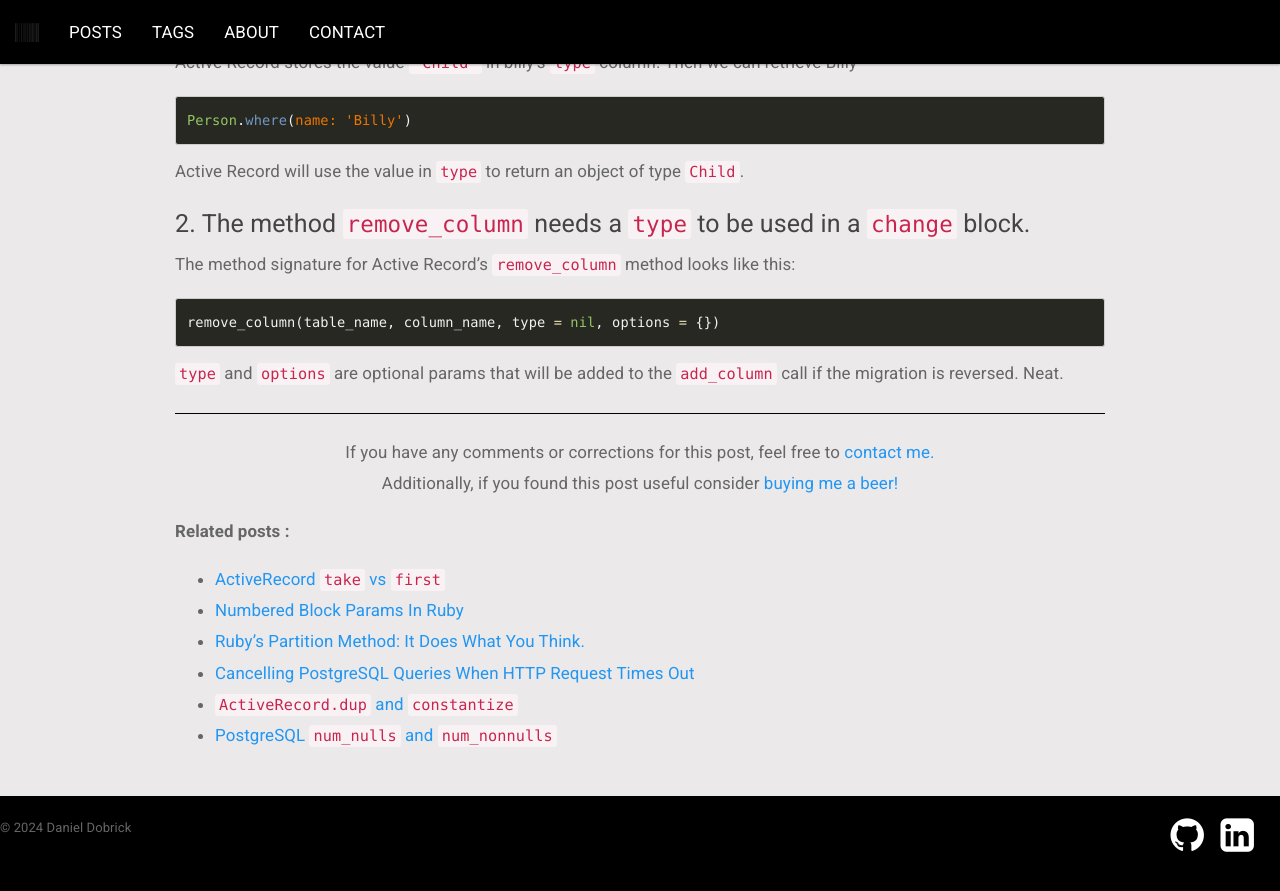
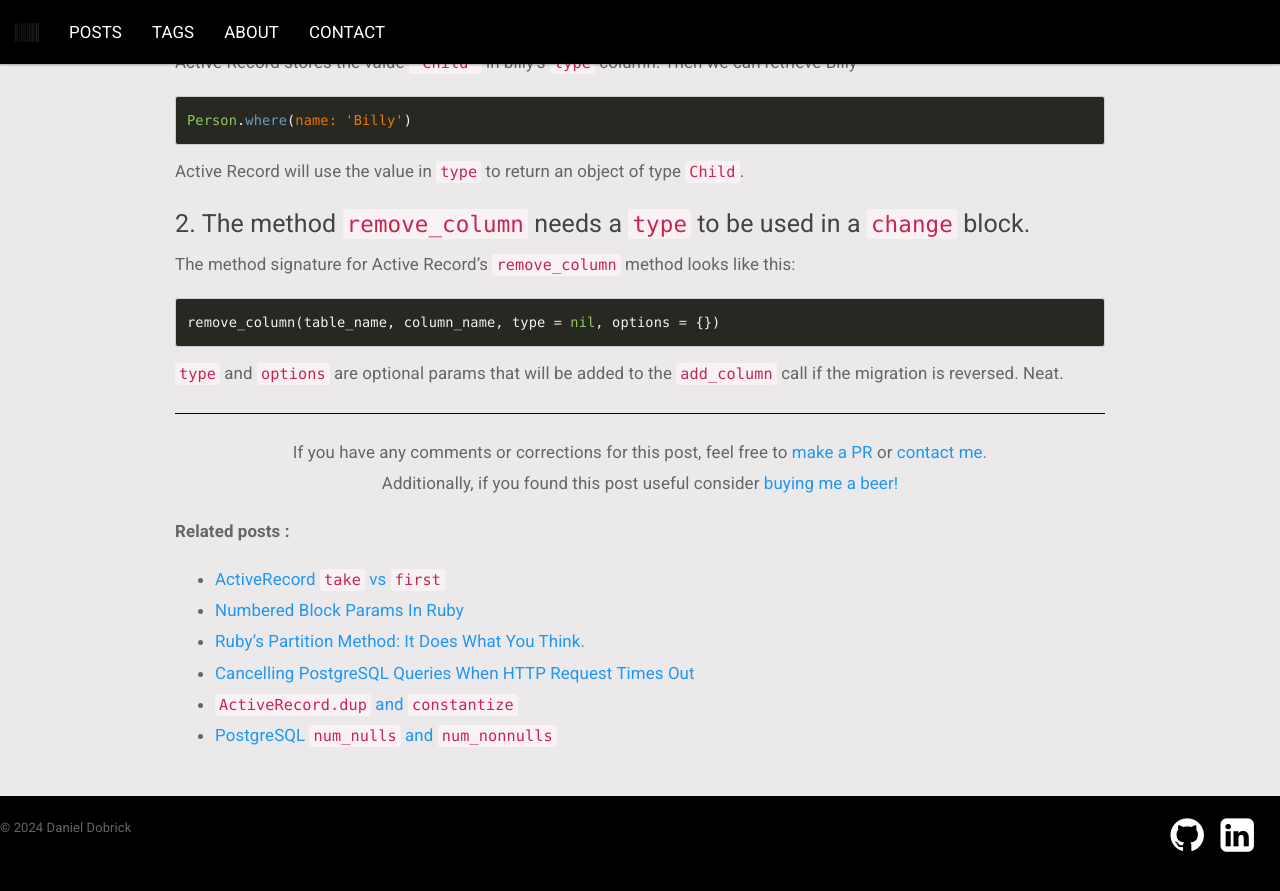
Before and after one commit to DanDobrick/blog, a Jekyll site: the page built from _posts/2020-07-13-active-record-remove-column.md, in a window 1280 px wide and 900 px high, scrolled down 1012 px. Shown: the top 891 px of the window. Built offline with Jekyll 4.4.1, drawn with Linux system fonts in a browser that asks for light colours.

Commit message:
PRs Welcome

```diff
--- a/_layouts/post.html
+++ b/_layouts/post.html
@@ -33,8 +33,11 @@ is_post: true
     <hr>
     <div class="call-to-action">
       <p>
-        If you have any comments or corrections for this post, feel free to <a href="/blog/contact" target="_blank">contact me.</a><br />
-        Additionally, if you found this post useful consider <a href="{{ site.data.social_links.kofi.url }}" target="_blank">buying me a beer!</a>
+        If you have any comments or corrections for this post, feel free to <a href="https://github.com/DanDobrick/blog"
+          target="_blank">make a PR</a> or
+        <a href="/blog/contact" target="_blank">contact me.</a><br />
+        Additionally, if you found this post useful consider <a href="{{ site.data.social_links.kofi.url }}"
+          target="_blank">buying me a beer!</a>
       </p>
     </div>
 
```
Lines whose indentation alone changed are shown as unchanged.
